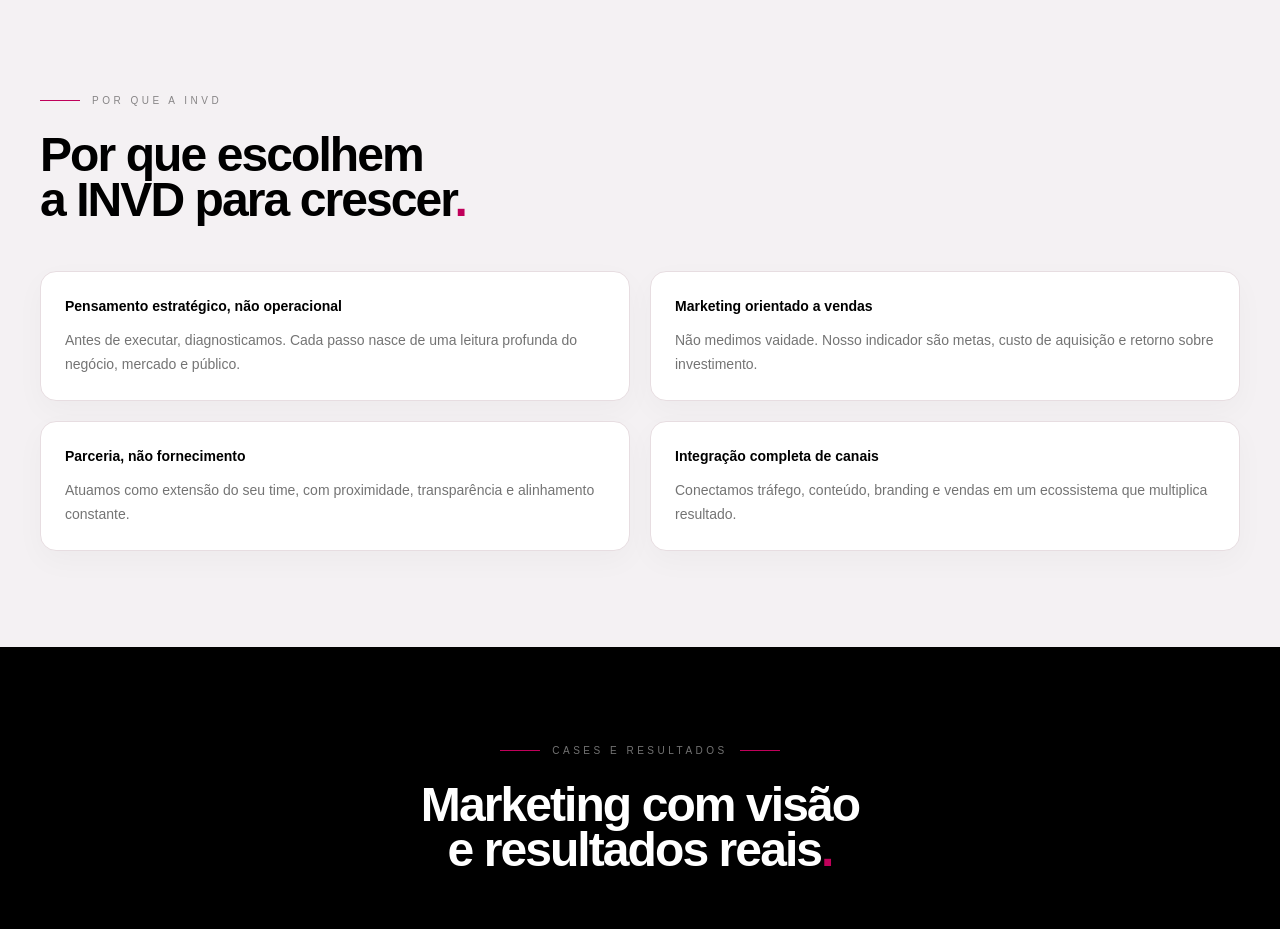
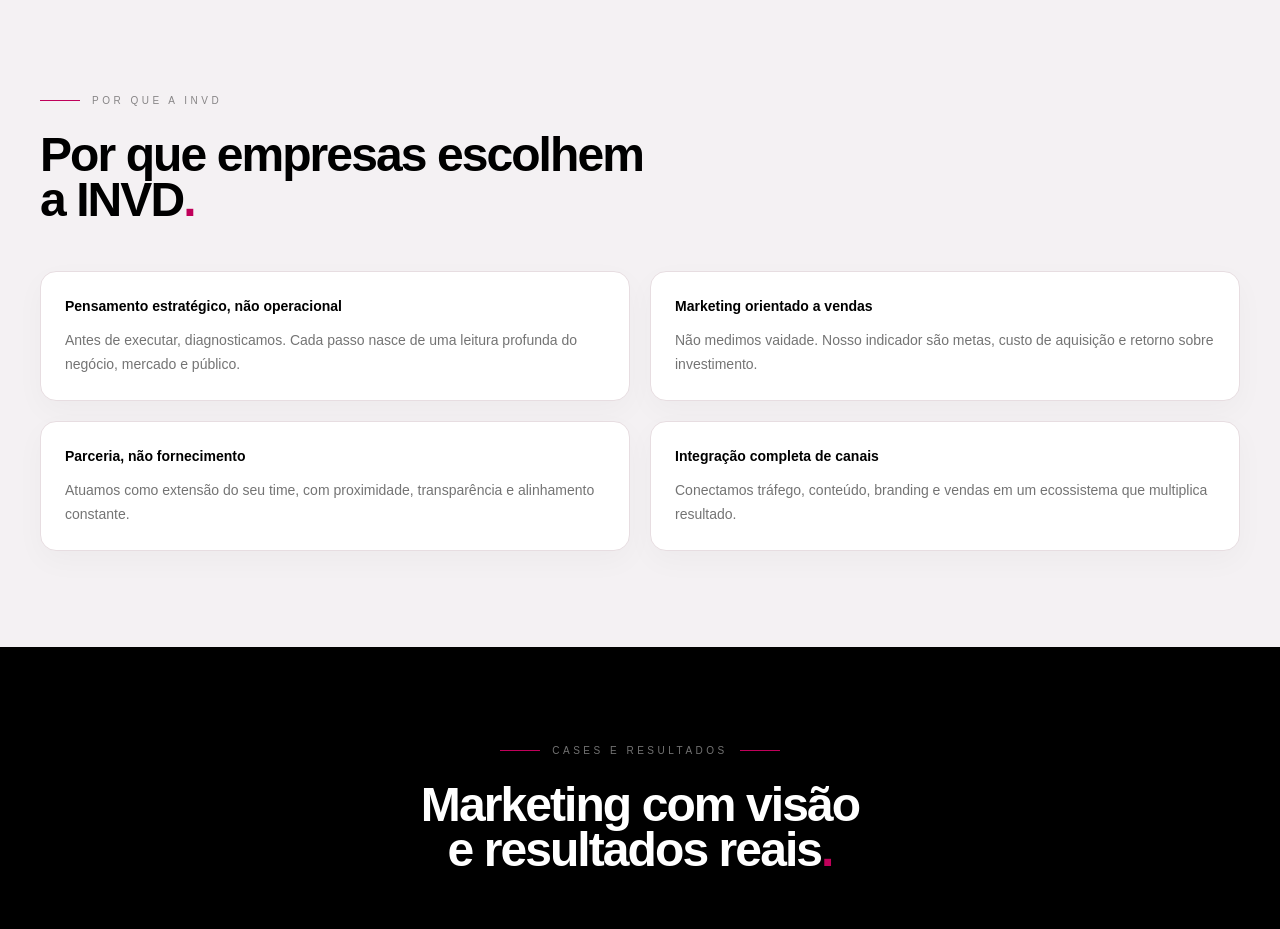
Before and after one commit to INVDGROUP/invd-site, a Next.js app: page / in a window 1280 px wide. Shown: the part 2300-3229 px from the top of the page. Built offline with nearby package versions, Linux system fonts and the light colour scheme.

Commit message:
Update page.tsx

```diff
--- a/app/page.tsx
+++ b/app/page.tsx
@@ -297,9 +297,9 @@
             </div>
 
             <h2 className="text-4xl font-black leading-[0.95] tracking-[-0.04em] md:text-5xl">
-              Por que escolhem
+              Por que empresas escolhem
               <br />
-              a INVD para crescer
+              a INVD
               <span className="text-[#C0005A]">.</span>
             </h2>
           </div>
```
